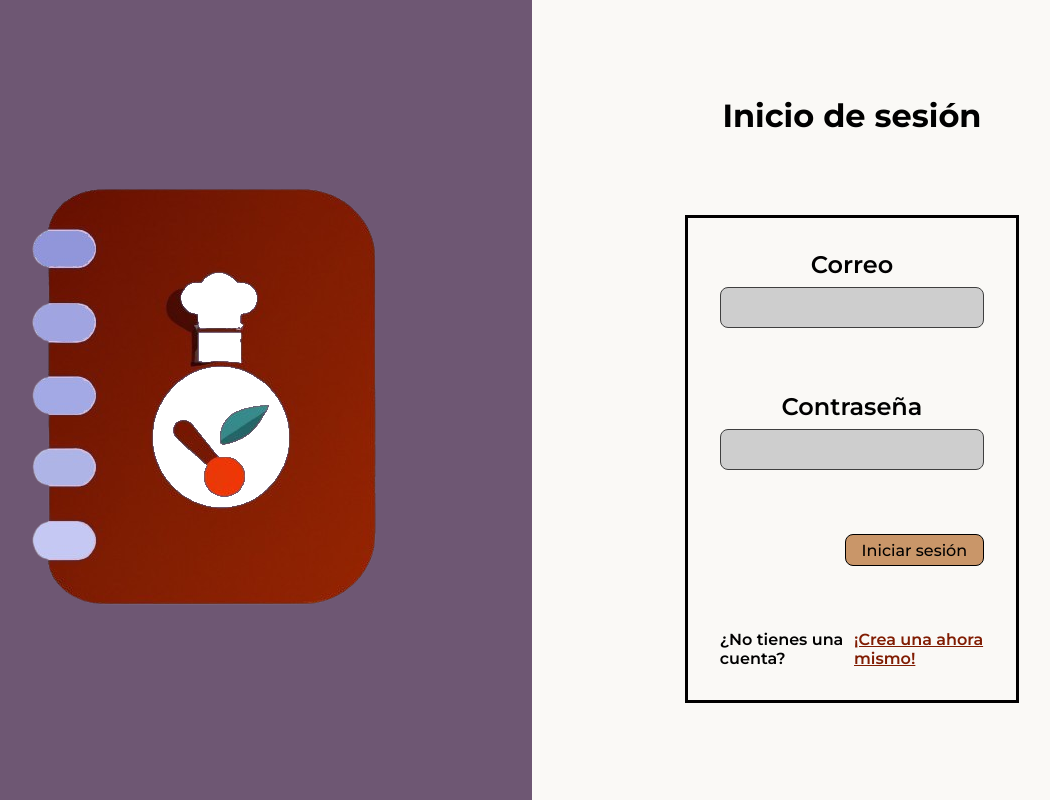
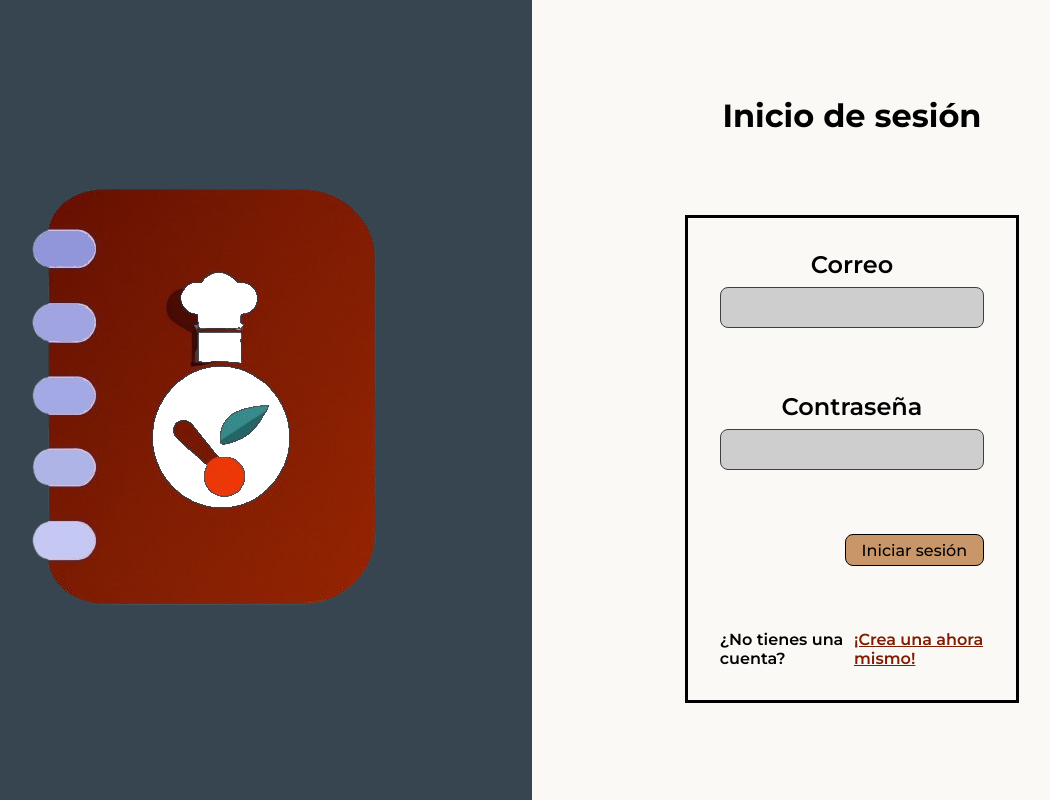
Before and after one commit to S4vianR/Recetario-Comunitario, a SvelteKit app in the folder RecetasUnidas/: page / in a window 1280 px wide. Shown: the whole page, without its empty margins (108-1158 px from the left). Built offline with nearby package versions, Linux system fonts and the light colour scheme.

Commit message:
Update background color in login

```diff
--- a/RecetasUnidas/src/routes/+page.svelte
+++ b/RecetasUnidas/src/routes/+page.svelte
@@ -67,7 +67,7 @@
 		justify-content: center;
 		align-items: center;
 		padding: 1rem;
-		background-color: #6e5773;
+		background-color: #36454F;
 	}
 
 
```
